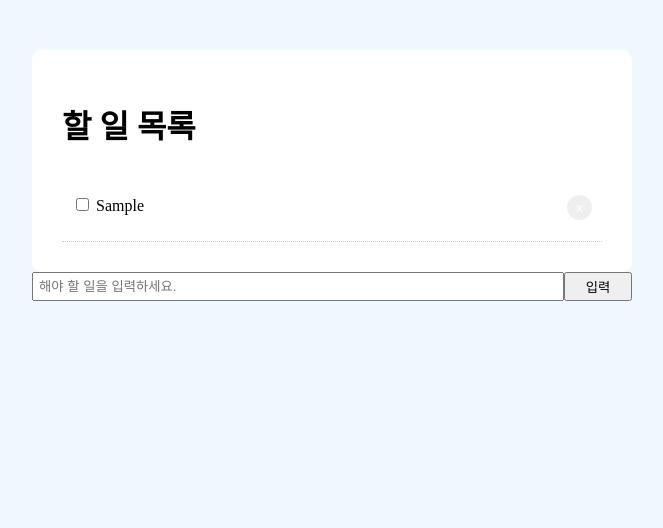
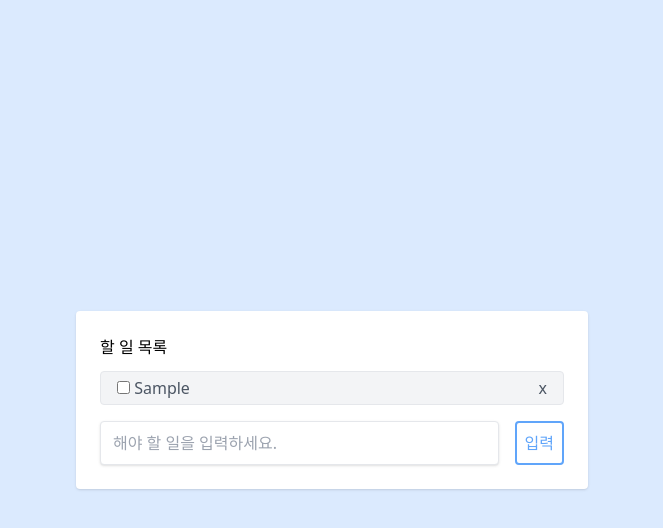
Before and after one commit to peter001019/React-Study, a React (Create React App) app in the folder react-todo-app/: page / in a window 1280 px wide. Both pictures are taken after typing "Sample" into the empty fields and a click on the input "입력". Shown: the top 528 px of the page, without its empty margins (308-971 px from the left). Built offline with nearby package versions, Linux system fonts and the light colour scheme.

Commit message:
tailwindcss 추가

```diff
--- a/react-todo-app/package.json
+++ b/react-todo-app/package.json
@@ -34,5 +34,10 @@
       "last 1 firefox version",
       "last 1 safari version"
     ]
+  },
+  "devDependencies": {
+    "autoprefixer": "^10.4.16",
+    "postcss": "^8.4.32",
+    "tailwindcss": "^3.4.0"
   }
 }
--- a/react-todo-app/src/App.css
+++ b/react-todo-app/src/App.css
@@ -1,16 +1,3 @@
-body{
-  background: aliceblue;
-}
-
-.container{
-  margin: auto;
-  max-width: 600px;
-}
-
-.todoBlock {
-  padding: 30px;
-  margin-top: 50px;
-  background: #fff;
-  border-radius: 10px;
-  box-shadow: -9px 17px 13px rgb(0, 0, 0 / 16%);
-}
+@tailwind base;
+@tailwind components;
+@tailwind utilities;
--- a/react-todo-app/src/App.js
+++ b/react-todo-app/src/App.js
@@ -1,36 +1,11 @@
 import "./App.css";
 import { useState } from 'react';
+import Lists from "./components/Lists";
+import Form from "./components/Form";
 
 export default function App() {
-
-  const btnStyle = { //css를 객체로 적용
-    color: "#fff",
-    border: "none",
-    padding: "5px 9px",
-    borderRadius: "50%",
-    cursor: "pointer",
-    float: "right",
-  };
-
-  const listStyle = (completed) => { //css를 함수로 적용
-    return {
-      padding: "10px",
-      borderBottom: "1px #ccc dotted",
-      textDecoration: completed ? "line-through" : "none",
-    };
-  };
-
   const [todoData, setTodoData] = useState([]);
   const [value, setValue] = useState("");
-
-  const handleClick = (id) => {
-    let newTododata = todoData.filter((data) => data.id !== id);
-    setTodoData(newTododata)
-  };
-
-  const handleChange = (e) => {
-    setValue(e.target.value);
-  };
 
   const handleSubmit = (e) => {
     // form 안에 input을 전송할 때 페이지 리로드 되는 걸 막아줌
@@ -49,57 +24,16 @@ export default function App() {
     setValue("");
   };
 
-  const handleCompleteChange = (id) => {
-    let newTododata = todoData.map((data) => {
-      if (data.id === id){
-        data.completed = !data.completed;
-      }
-      return data;
-    });
-    setTodoData(newTododata);
-  };
-
   return (
-    <div className="container">
-      <div className="todoBlock">
-        <div className="title">
+    <div className="flex items-center justify-center w-screen h-screen bg-blue-100">
+      <div className="w-full p-6 m-4 bg-white rounded shadow lg:w-3/4 lg:max-w-lg">
+        <div className="flex justify-between mb-3">
           <h1>할 일 목록</h1>
         </div>
-          {todoData.map((data) => (
-            <div style={listStyle(data.completed)} key={data.id}>
-              <p>
-                <input
-                  type="checkbox"
-                  onChange={() => handleCompleteChange(data.id)}
-                  defaultChecked={false}
-                />{" "}
-                {data.title}
-                <button
-                  style={btnStyle}
-                  onClick={() => handleClick(data.id)}
-                >
-                  x
-                </button>
-              </p>
-            </div>
-          ))}
+      <Lists todoData={todoData} setTodoData={setTodoData}></Lists>
+
+      <Form handleSubmit={handleSubmit} value={value} setValue={setValue}></Form>
       </div>
-      <form style={{ display: 'flex' }} onSubmit={handleSubmit}>
-        <input
-          type="text"
-          name="value"
-          style={{ flex: '10', padding: '5px' }}
-          placeholder="해야 할 일을 입력하세요."
-          value={value}
-          onChange={handleChange}
-        />
-        <input
-          type="submit"
-          value="입력"
-          className="btn"
-          style={{ flex: '1' }}
-        />
-      </form>
     </div>
   );
 }
--- /dev/null
+++ b/react-todo-app/src/components/Form.js
@@ -0,0 +1,27 @@
+import React from 'react'
+
+export default function Form({handleSubmit, value, setValue}) {
+
+    const handleChange = (e) => {
+        setValue(e.target.value);
+      };
+
+
+  return (
+    <form onSubmit={handleSubmit} className='flex pt-2'>
+        <input
+          type="text"
+          name="value"
+          className='w-full px-3 py-2 mr-4 text-gray-500 border rounded shadow'
+          placeholder="해야 할 일을 입력하세요."
+          value={value}
+          onChange={handleChange}
+        />
+        <input
+          className='p-2 text-blue-400 border-2 border-blue-400 rounded hover:text-white hover:bg-blue-200'
+          type="submit"
+          value="입력"
+        />
+    </form>
+  )
+}
--- /dev/null
+++ b/react-todo-app/src/components/Lists.js
@@ -0,0 +1,43 @@
+import React from 'react'
+
+export default function Lists({ todoData, setTodoData }) {
+  const handleClick = (id) => {
+    let newTododata = todoData.filter((data) => data.id !== id);
+    setTodoData(newTododata)
+  };
+
+  const handleCompleteChange = (id) => {
+    let newTododata = todoData.map((data) => {
+      if (data.id === id) {
+        data.completed = !data.completed;
+      }
+      return data;
+    });
+    setTodoData(newTododata);
+  };
+
+  return (
+    <div>
+      {todoData.map((data) => (
+        <div key={data.id}>
+          <div className='flex items-center justify-between w-full px-4
+              py-1 my-2 text-gray-600 bg-gray-100 border rounded'>
+            <div className='items-center'>
+              <input
+                type="checkbox"
+                onChange={() => handleCompleteChange(data.id)}
+                defaultChecked={false}
+              />{" "}
+              <span className={data.completed ? "line-through" : undefined}>{data.title}</span>
+            </div>
+              <div className='items-center'>
+                <button onClick={() => handleClick(data.id)}>
+                  x
+                </button>
+              </div>
+            </div>
+          </div>
+          ))}
+        </div>
+      )
+}
--- a/react-todo-app/src/index.js
+++ b/react-todo-app/src/index.js
@@ -1,6 +1,5 @@
 import React from 'react';
 import ReactDOM from 'react-dom/client';
-import './index.css';
 import App from './App';
 import reportWebVitals from './reportWebVitals';
 
--- /dev/null
+++ b/react-todo-app/tailwind.config.js
@@ -0,0 +1,10 @@
+/** @type {import('tailwindcss').Config} */
+module.exports = {
+  content: [
+    "./src/**/*.{js,jsx,ts,tsx}",
+  ],
+  theme: {
+    extend: {},
+  },
+  plugins: [],
+}
```
Also changed, not shown: react-todo-app/src/index.css (deleted), 2 other files (tests, documents, lock files or other folders).
